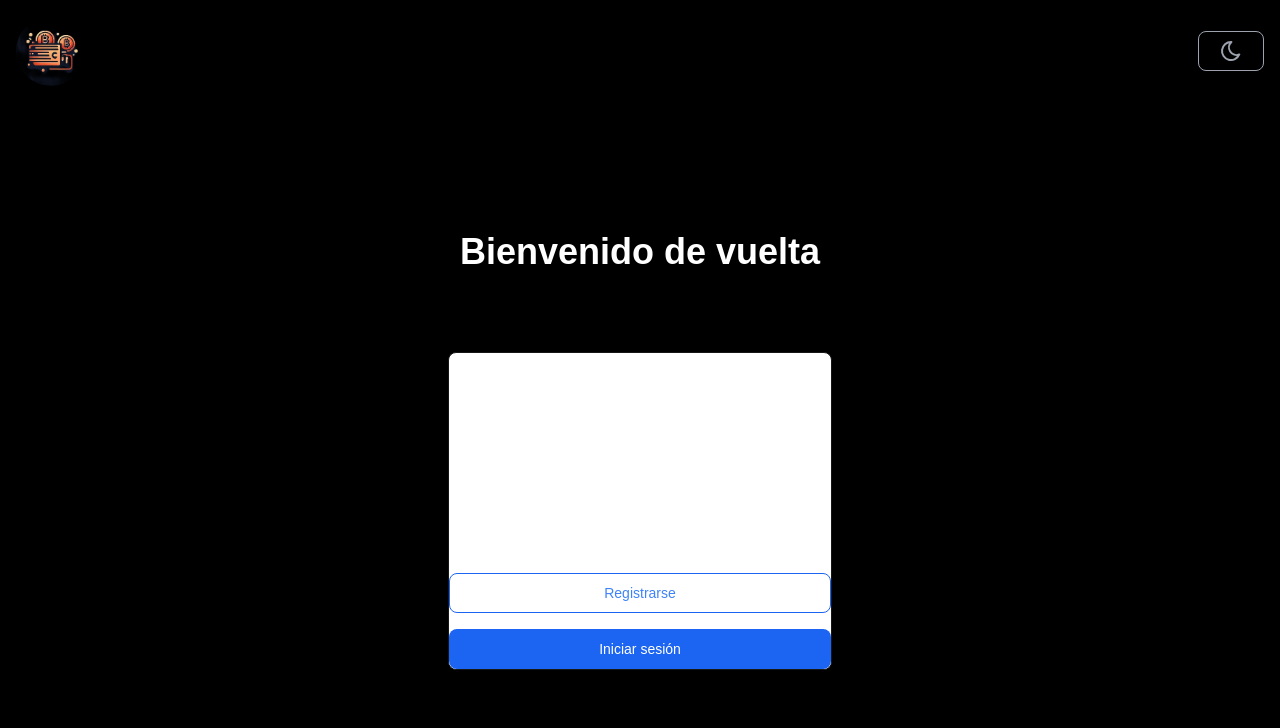
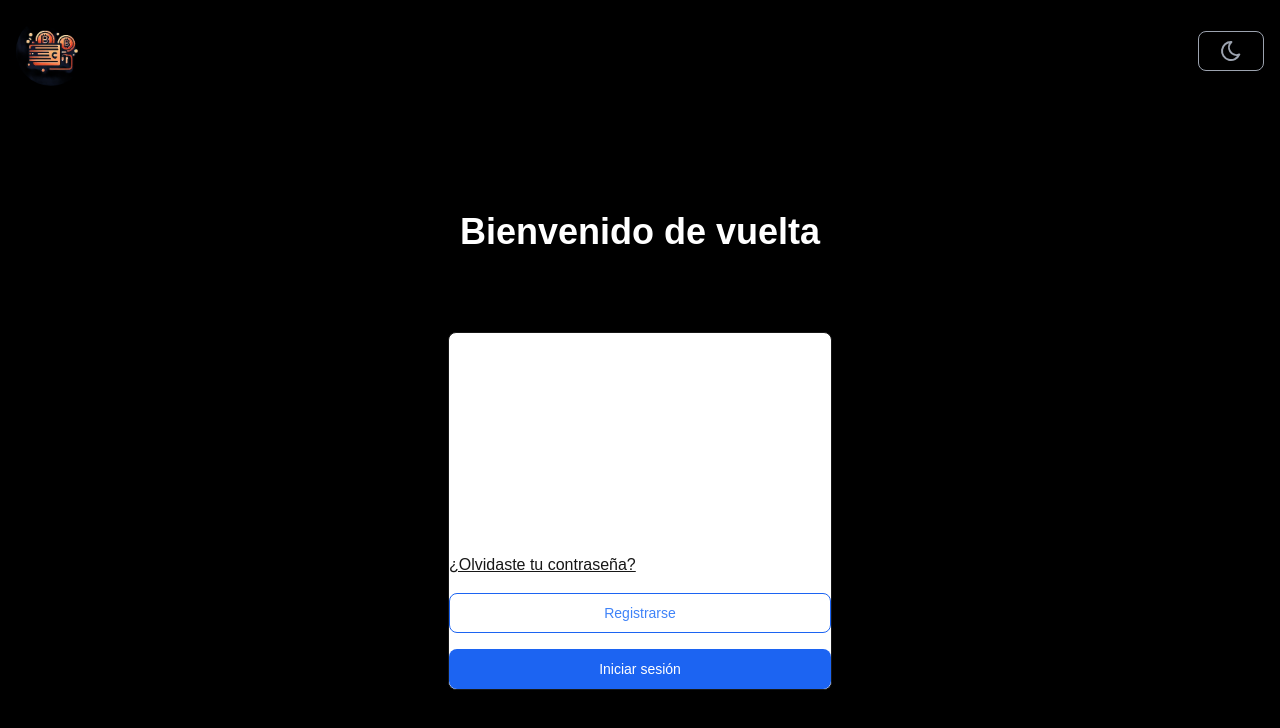
Before and after one commit to RafaelMoro/next-budget-master, a Next.js app: page / in a window 1280 px wide. Shown: the top 728 px of the page. Built offline with nearby package versions, Linux system fonts and the light colour scheme.

Commit message:
Add Forgot Password page and link in LoginCard

```diff
--- /dev/null
+++ b/src/app/forgot-password/page.tsx
@@ -0,0 +1,5 @@
+export default function ForgotPasswordPage() {
+  return (
+    <div>Forgot password</div>
+  )
+}
--- a/src/features/Login/Login/LoginCard.tsx
+++ b/src/features/Login/Login/LoginCard.tsx
@@ -12,10 +12,11 @@ import { handleErrorForm } from "@/shared/utils/handleErrorForm";
 import { CheckIcon } from "@/shared/ui/icons/CheckIcon";
 import { ERROR_UNAUTHORIZED_LOGIN, ERROR_UNAUTHORIZED_LOGIN_MESSAGE, LoginError, LoginSchema } from "@/shared/types/Login.types";
 import { LoginMutationFn } from "./LoginCard.utils";
-import { DASHBOARD_ROUTE, ERROR_CREATE_USER_TITLE, REGISTER_ROUTE } from "@/shared/constants/Global.constants";
+import { DASHBOARD_ROUTE, ERROR_CREATE_USER_TITLE, FORGOT_PASSWORD_ROUTE, REGISTER_ROUTE } from "@/shared/constants/Global.constants";
 import { LoginData, LoginPayload } from "@/shared/types/Login.types";
 import { ErrorMessage } from "@/shared/ui/atoms/ErrorMessage";
 import { LinkButton } from "@/shared/ui/atoms/LinkButton";
+import Link from "next/link";
 
 export const LoginCard =  () => {
   const router = useRouter()
@@ -85,6 +86,7 @@ export const LoginCard =  () => {
               <ErrorMessage isAnimated>{errors.password?.message}</ErrorMessage>
             )}
           </div>
+          <Link className="underline" href={FORGOT_PASSWORD_ROUTE}>¿Olvidaste tu contraseña?</Link>
           <LinkButton isSecondary href={REGISTER_ROUTE} text="Registrarse" />
           <Button className="hover:cursor-pointer" disabled={isPending || isSuccess} type="submit">
             { (isIdle || isError) && 'Iniciar sesión'}
--- a/src/shared/constants/Global.constants.ts
+++ b/src/shared/constants/Global.constants.ts
@@ -4,6 +4,7 @@ export const COOKIE_SESSION_KEY = 'session'
 // Routes
 export const DASHBOARD_ROUTE = '/dashboard';
 export const REGISTER_ROUTE = '/register';
+export const FORGOT_PASSWORD_ROUTE = '/forgot-password';
 export const LOGIN_ROUTE = '/';
 
 // Messaging
```
